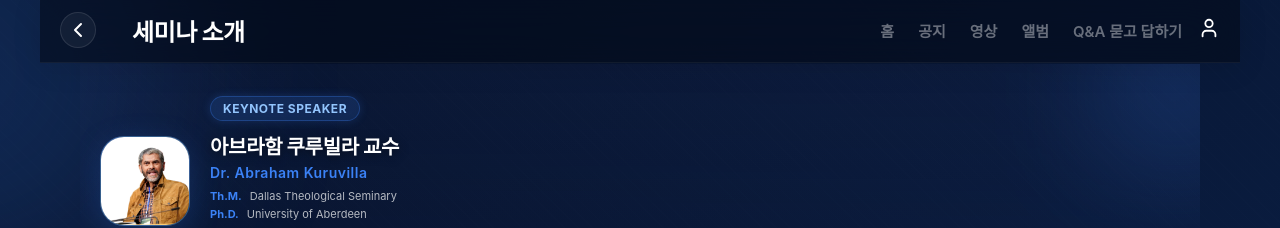
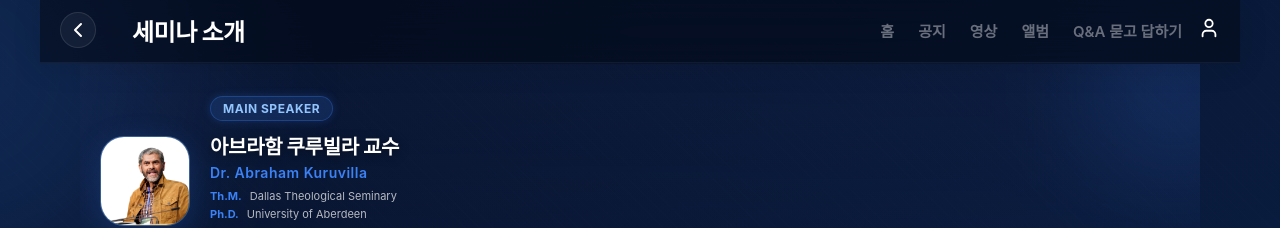
Before and after one commit to joyfulkim/sermon, a Next.js app: page /intro in a window 1280 px wide. Shown: the top 228 px of the page. Built offline with nearby package versions, Linux system fonts and the light colour scheme; no server answers; a web font is replaced by a local one.

Commit message:
UI: Changed KEYNOTE SPEAKER to MAIN SPEAKER in intro page

```diff
--- a/src/app/intro/page.tsx
+++ b/src/app/intro/page.tsx
@@ -35,7 +35,7 @@ export default function IntroPage() {
                             />
                         </div>
                         <div style={{ flex: 1 }}>
-                            <span className="badge badge-blue" style={{ marginBottom: '10px', display: 'inline-flex', letterSpacing: '0.5px' }}>KEYNOTE SPEAKER</span>
+                            <span className="badge badge-blue" style={{ marginBottom: '10px', display: 'inline-flex', letterSpacing: '0.5px' }}>MAIN SPEAKER</span>
                             <h2 style={{ fontSize: '20px', fontWeight: 800, letterSpacing: '-0.3px', marginBottom: '4px', textShadow: '0 2px 10px rgba(0,0,0,0.5)' }}>아브라함 쿠루빌라 교수</h2>
                             <p style={{ fontSize: '14px', color: 'var(--neon-blue)', fontWeight: 600, letterSpacing: '0.5px' }}>Dr. Abraham Kuruvilla</p>
                             <div style={{ marginTop: '8px', display: 'flex', flexDirection: 'column', gap: '4px' }}>
```
